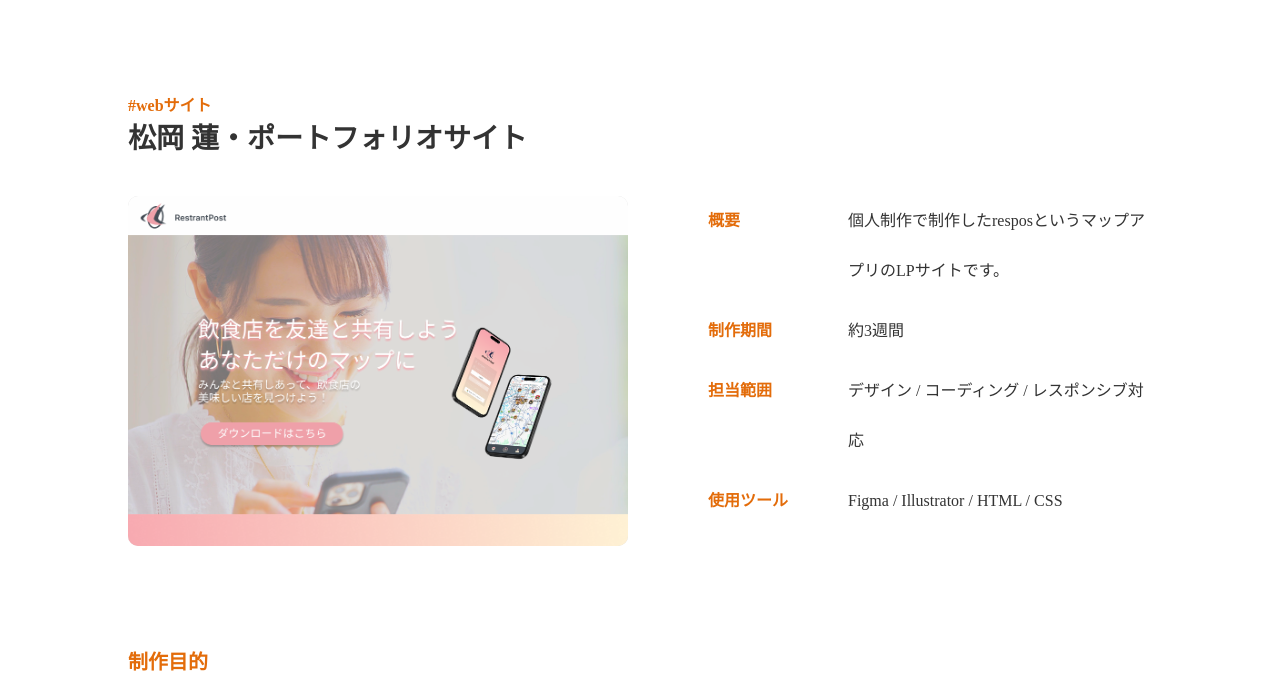
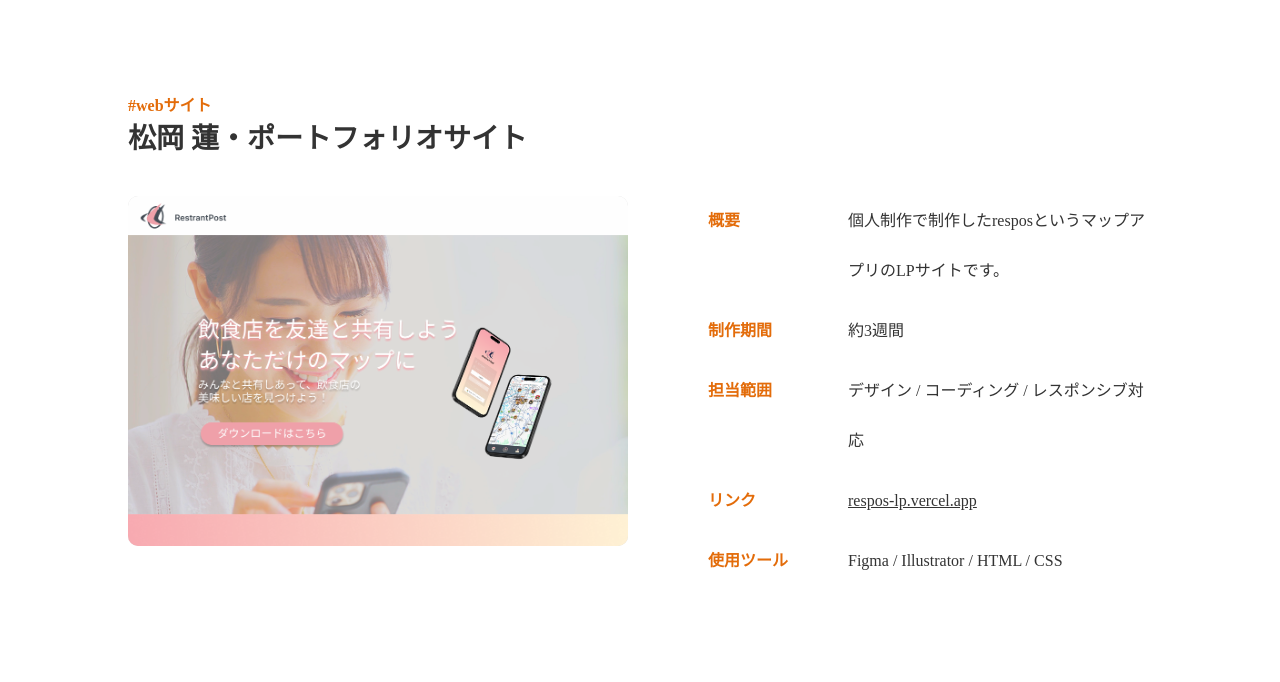
Before and after one commit to ren0714poo/portfolio, a plain HTML site: page respos_lp.html in a window 1280 px wide. Shown: the part 108-790 px from the top of the page. Drawn offline with Linux system fonts and the light colour scheme; a web font is replaced by a local one.

Commit message:
リンクカラー変更

```diff
--- a/css/respos_lp.css
+++ b/css/respos_lp.css
@@ -85,7 +85,9 @@ html, body {
 }
 
 .work_info dd {
-  margin: 0;
+  a{
+    color: #333;
+  }
   line-height: 50px;
 }
 
--- a/respos_lp.html
+++ b/respos_lp.html
@@ -38,6 +38,11 @@
             <dt>担当範囲</dt>
             <dd>デザイン / コーディング / レスポンシブ対応</dd>
 
+            <dt>リンク</dt>
+            <dd>
+              <a href="https://respos-lp.vercel.app/" target="_blank" rel="noopener noreferrer">respos-lp.vercel.app</a>
+            </dd>
+
             <dt>使用ツール</dt>
             <dd>Figma / Illustrator / HTML / CSS </dd>
           </dl>
```
